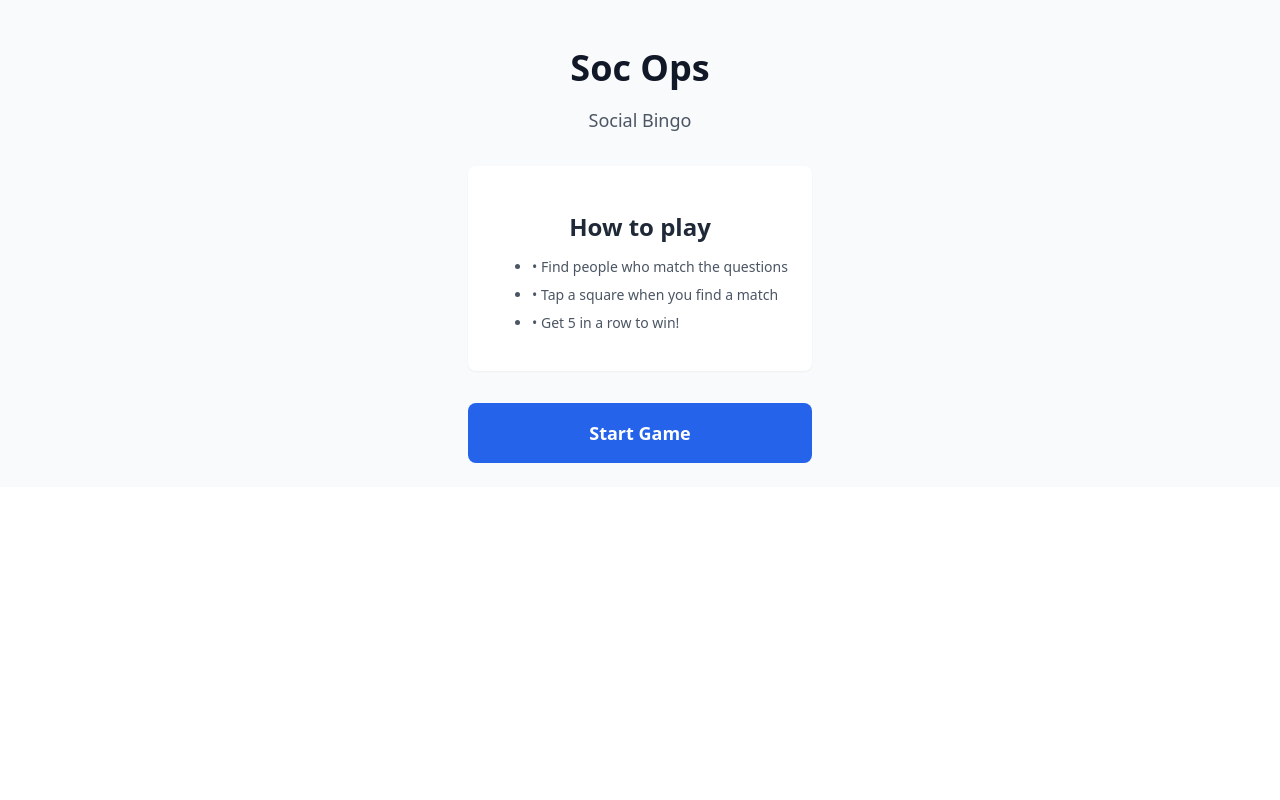
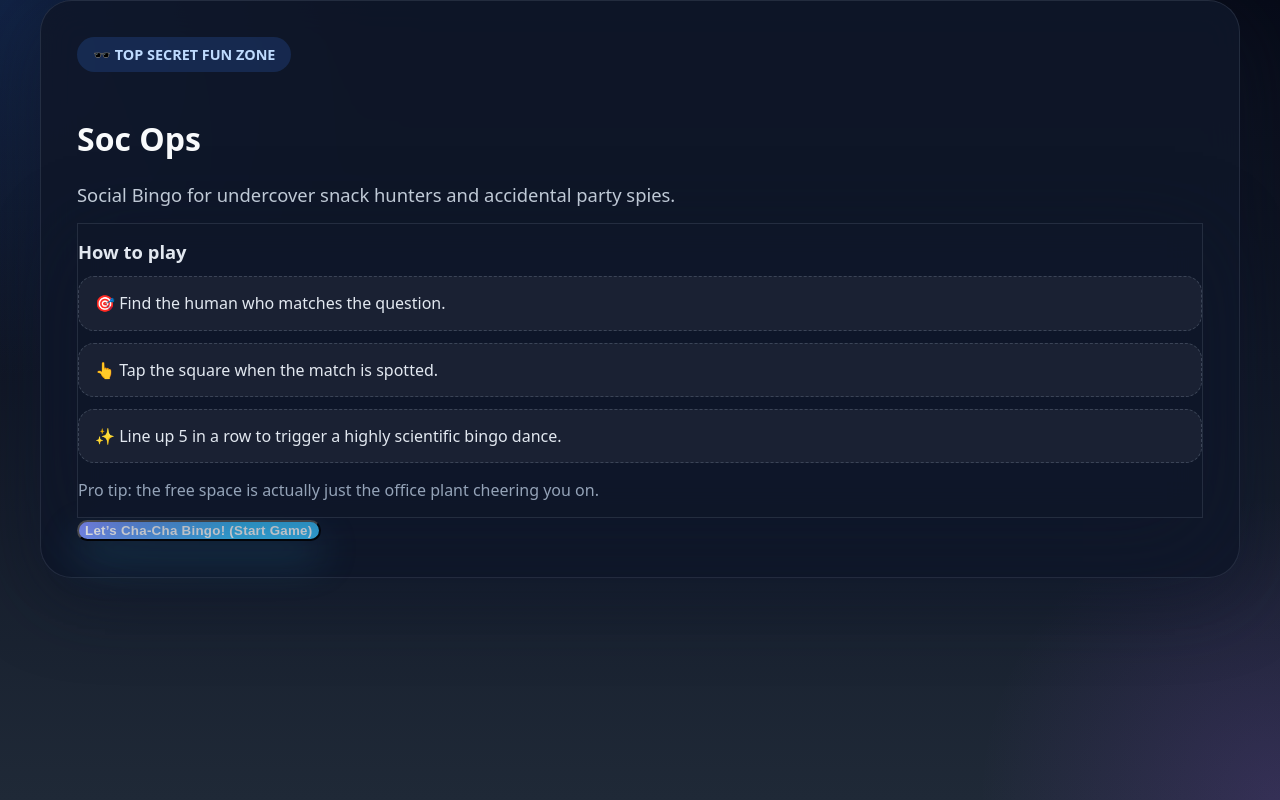
Before and after one commit to slimadvies/my-soc-ops-python, a FastAPI app: page / in a window 1280 px wide. Run offline with FastAPI, Linux system fonts and the light colour scheme.

Commit message:
Let's do a full redesign. Make it funny.
Add a design guide section to copilot-instructions.md

fix the css, the board is not a board anymore. Fix that

```diff
--- a/app/static/css/app.css
+++ b/app/static/css/app.css
@@ -1,155 +1,292 @@
 html,
 body,
 #app {
-    height: 100%;
+    min-height: 100%;
     margin: 0;
 }
 
 body {
-    font-family: system-ui, -apple-system, sans-serif;
+    font-family: system-ui, -apple-system, BlinkMacSystemFont, 'Segoe UI', sans-serif;
+    background: radial-gradient(circle at top left, rgba(59, 130, 246, 0.2), transparent 25%),
+                radial-gradient(circle at bottom right, rgba(168, 85, 247, 0.16), transparent 20%),
+                linear-gradient(180deg, #070b18 0%, #111827 45%, #1f2937 100%);
+    color: #f8fafc;
     -webkit-tap-highlight-color: transparent;
 }
 
-/* Tailwind-like utility classes */
-.h-full { height: 100%; }
-.min-h-full { min-height: 100%; }
-.w-full { width: 100%; }
-.w-16 { width: 4rem; }
-.max-w-sm { max-width: 24rem; }
-.max-w-md { max-width: 28rem; }
-.max-w-xs { max-width: 20rem; }
-
-.flex { display: flex; }
-.flex-col { flex-direction: column; }
-.flex-1 { flex: 1 1 0%; }
-.items-center { align-items: center; }
-.justify-center { justify-content: center; }
-.justify-between { justify-content: space-between; }
-
-.grid { display: grid; }
-.grid-cols-5 { grid-template-columns: repeat(5, minmax(0, 1fr)); }
-.gap-1 { gap: 0.25rem; }
-
-.p-1 { padding: 0.25rem; }
-.p-3 { padding: 0.75rem; }
-.p-4 { padding: 1rem; }
-.p-6 { padding: 1.5rem; }
-.px-3 { padding-left: 0.75rem; padding-right: 0.75rem; }
-.px-4 { padding-left: 1rem; padding-right: 1rem; }
-.px-6 { padding-left: 1.5rem; padding-right: 1.5rem; }
-.px-8 { padding-left: 2rem; padding-right: 2rem; }
-.py-1\.5 { padding-top: 0.375rem; padding-bottom: 0.375rem; }
-.py-2 { padding-top: 0.5rem; padding-bottom: 0.5rem; }
-.py-3 { padding-top: 0.75rem; padding-bottom: 0.75rem; }
-.py-4 { padding-top: 1rem; padding-bottom: 1rem; }
-
-.mb-2 { margin-bottom: 0.5rem; }
-.mb-3 { margin-bottom: 0.75rem; }
-.mb-4 { margin-bottom: 1rem; }
-.mb-6 { margin-bottom: 1.5rem; }
-.mb-8 { margin-bottom: 2rem; }
-.mx-auto { margin-left: auto; margin-right: auto; }
-
-.bg-white { background-color: #ffffff; }
-.bg-gray-50 { background-color: #f9fafb; }
-.bg-gray-100 { background-color: #f3f4f6; }
-.bg-amber-100 { background-color: #fef3c7; }
-.bg-amber-200 { background-color: #fde68a; }
-.bg-accent { background-color: #2563eb; }
-.bg-marked { background-color: #dcfce7; }
-.bg-black\/50 { background-color: rgba(0, 0, 0, 0.5); }
-
-.text-white { color: #ffffff; }
-.text-gray-500 { color: #6b7280; }
-.text-gray-600 { color: #4b5563; }
-.text-gray-700 { color: #374151; }
-.text-gray-800 { color: #1f2937; }
-.text-gray-900 { color: #111827; }
-.text-green-600 { color: #16a34a; }
-.text-green-800 { color: #166534; }
-.text-amber-500 { color: #f59e0b; }
-.text-amber-800 { color: #92400e; }
-.text-amber-900 { color: #78350f; }
-
-.text-xs { font-size: 0.75rem; line-height: 1rem; }
-.text-sm { font-size: 0.875rem; line-height: 1.25rem; }
-.text-lg { font-size: 1.125rem; line-height: 1.75rem; }
-.text-3xl { font-size: 1.875rem; line-height: 2.25rem; }
-.text-4xl { font-size: 2.25rem; line-height: 2.5rem; }
-.text-5xl { font-size: 3rem; line-height: 1; }
-
-.font-semibold { font-weight: 600; }
-.font-bold { font-weight: 700; }
-
-.text-center { text-align: center; }
-.text-left { text-align: left; }
-
-.border { border-width: 1px; }
-.border-b { border-bottom-width: 1px; }
-.border-gray-200 { border-color: #e5e7eb; }
-.border-gray-300 { border-color: #d1d5db; }
-.border-amber-400 { border-color: #fbbf24; }
-.border-marked-border { border-color: #22c55e; }
-
-.rounded { border-radius: 0.25rem; }
-.rounded-lg { border-radius: 0.5rem; }
-.rounded-xl { border-radius: 0.75rem; }
-
-.shadow-sm { box-shadow: 0 1px 2px 0 rgba(0, 0, 0, 0.05); }
-.shadow-xl { box-shadow: 0 20px 25px -5px rgba(0, 0, 0, 0.1), 0 10px 10px -5px rgba(0, 0, 0, 0.04); }
-
-.space-y-2 > * + * { margin-top: 0.5rem; }
-
-.fixed { position: fixed; }
-.absolute { position: absolute; }
-.relative { position: relative; }
-.inset-0 { top: 0; right: 0; bottom: 0; left: 0; }
-.top-0\.5 { top: 0.125rem; }
-.right-0\.5 { right: 0.125rem; }
-
-.z-50 { z-index: 50; }
-
-.aspect-square { aspect-ratio: 1 / 1; }
-
-.select-none { user-select: none; }
-
-.transition-all { transition-property: all; transition-timing-function: cubic-bezier(0.4, 0, 0.2, 1); transition-duration: 150ms; }
-.transition-colors { transition-property: color, background-color, border-color; transition-timing-function: cubic-bezier(0.4, 0, 0.2, 1); transition-duration: 150ms; }
-.duration-150 { transition-duration: 150ms; }
-
-button:active .active\:bg-gray-100 { background-color: #f3f4f6; }
-button:active .active\:bg-accent-light { background-color: #3b82f6; }
-
-button {
-    cursor: pointer;
-    border: none;
-    background: none;
-    font: inherit;
+.visually-hidden {
+    position: absolute !important;
+    width: 1px;
+    height: 1px;
+    padding: 0;
+    margin: -1px;
+    overflow: hidden;
+    clip: rect(0, 0, 0, 0);
+    white-space: nowrap;
+    border: 0;
 }
 
-button:disabled {
-    cursor: default;
+#app {
+    min-height: 100vh;
 }
 
-.wrap-break-word {
-    word-break: break-word;
+.page-shell {
+    width: min(100%, 1200px);
+    margin: 0 auto;
 }
 
-.hyphens-auto {
-    hyphens: auto;
+.hero-card,
+.glass-panel,
+.celebration-card {
+    background: rgba(15, 23, 42, 0.88);
+    border: 1px solid rgba(148, 163, 184, 0.16);
+    backdrop-filter: blur(18px);
+    box-shadow: 0 20px 80px rgba(15, 23, 42, 0.45);
 }
 
-.leading-tight {
-    line-height: 1.25;
+.hero-card {
+    padding: 2.25rem;
+    border-radius: 2rem;
 }
 
-.min-h-\[60px\] {
-    min-height: 60px;
+.hero-badge {
+    display: inline-flex;
+    align-items: center;
+    justify-content: center;
+    gap: 0.5rem;
+    padding: 0.5rem 1rem;
+    border-radius: 999px;
+    background: rgba(59, 130, 246, 0.18);
+    color: #bfdbfe;
+    font-size: 0.9rem;
+    font-weight: 700;
+    margin-bottom: 1.5rem;
+}
+
+.subheading {
+    color: #cbd5e1;
+    font-size: 1.15rem;
+    margin-bottom: 1rem;
+}
+
+.section-title {
+    font-size: 1.15rem;
+    font-weight: 700;
+    margin-bottom: 0.75rem;
+    color: #e2e8f0;
+}
+
+.fun-list {
+    list-style: none;
+    padding: 0;
+    margin: 0;
+    display: grid;
+    gap: 0.75rem;
+}
+
+.fun-list li {
+    padding: 0.95rem 1rem;
+    border-radius: 1rem;
+    background: rgba(255, 255, 255, 0.05);
+    border: 1px dashed rgba(148, 163, 184, 0.28);
+    color: #e2e8f0;
+}
+
+.text-muted {
+    color: #94a3b8;
+}
+
+.neon-button {
+    background: linear-gradient(135deg, #818cf8, #38bdf8 65%);
+    color: #f8fafc;
+    border-radius: 1.5rem;
+    font-weight: 800;
+    letter-spacing: 0.02em;
+    box-shadow: 0 18px 40px rgba(56, 189, 248, 0.25);
+    transition: transform 180ms ease, box-shadow 180ms ease;
+}
+
+.neon-button:hover,
+.neon-button:focus {
+    transform: translateY(-2px);
+    box-shadow: 0 26px 55px rgba(56, 189, 248, 0.35);
+}
+
+.neon-button:active {
+    transform: translateY(1px);
+}
+
+.game-header {
+    display: flex;
+    flex-wrap: wrap;
+    align-items: center;
+    justify-content: space-between;
+    gap: 1rem;
+    padding: 1.25rem 1.5rem;
+    background: rgba(15, 23, 42, 0.92);
+    border: 1px solid rgba(148, 163, 184, 0.16);
+    border-radius: 1.75rem;
+}
+
+.ghost-button {
+    display: inline-flex;
+    align-items: center;
+    justify-content: center;
+    padding: 0.85rem 1rem;
+    border-radius: 999px;
+    background: rgba(255, 255, 255, 0.05);
+    color: #cbd5e1;
+    border: 1px solid rgba(148, 163, 184, 0.16);
+    font-size: 0.95rem;
+    transition: background 150ms ease, transform 150ms ease;
+}
+
+.ghost-button:hover,
+.ghost-button:focus {
+    background: rgba(255, 255, 255, 0.12);
+    transform: translateY(-1px);
+}
+
+.brand-block {
+    display: grid;
+    gap: 0.5rem;
+    align-items: center;
+}
+
+.brand-emoji {
+    font-size: 2.25rem;
+}
+
+.title {
+    font-size: 2rem;
+    font-weight: 800;
+    letter-spacing: -0.04em;
+    margin: 0;
+}
+
+.subtitle {
+    margin: 0;
+    color: #94a3b8;
+}
+
+.status-badge {
+    padding: 0.85rem 1.2rem;
+    border-radius: 999px;
+    background: rgba(56, 189, 248, 0.14);
+    color: #bfdbfe;
+    font-weight: 700;
+    white-space: nowrap;
+}
+
+.info-strip,
+.footer-note,
+.bingo-banner {
+    padding: 1rem 1.25rem;
+    border-radius: 1.5rem;
+    background: rgba(255, 255, 255, 0.05);
+    border: 1px solid rgba(148, 163, 184, 0.14);
+    color: #cbd5e1;
+}
+
+.bingo-banner {
+    color: #fde68a;
+    border-color: rgba(251, 191, 36, 0.2);
+    background: rgba(245, 158, 11, 0.1);
+}
+
+.board-shell {
+    padding: 0.75rem;
+    background: rgba(255, 255, 255, 0.05);
+    border-radius: 1.75rem;
+    border: 1px solid rgba(148, 163, 184, 0.14);
+}
+
+.bingo-grid {
+    display: grid;
+    grid-template-columns: repeat(5, minmax(0, 1fr));
+    gap: 0.85rem;
+    width: min(100%, 680px);
+    aspect-ratio: 1 / 1;
+    margin: 0 auto;
+    padding: 0.75rem;
+    background: rgba(15, 23, 42, 0.88);
+    border-radius: 1.5rem;
+}
+
+.bingo-tile {
+    position: relative;
+    aspect-ratio: 1 / 1;
+    border-radius: 1.15rem;
+    border: 1px solid rgba(148, 163, 184, 0.16);
+    background: rgba(15, 23, 42, 0.82);
+    color: #e2e8f0;
+    padding: 1rem;
+    line-height: 1.25;
+    display: flex;
+    align-items: center;
+    justify-content: center;
+    text-align: center;
+    box-shadow: inset 0 0 0 1px rgba(255, 255, 255, 0.03);
+}
+
+.tile-normal:hover,
+.tile-normal:focus {
+    background: rgba(59, 130, 246, 0.18);
+    transform: translateY(-1px);
+}
+
+.tile-marked {
+    background: linear-gradient(135deg, rgba(34, 197, 94, 0.18), rgba(14, 165, 233, 0.12));
+    border-color: rgba(34, 197, 94, 0.32);
+    color: #d9f99d;
+}
+
+.tile-winning {
+    background: linear-gradient(135deg, rgba(245, 158, 11, 0.2), rgba(251, 191, 36, 0.14));
+    border-color: rgba(245, 158, 11, 0.35);
+    color: #fef3c7;
+    box-shadow: 0 0 0 1px rgba(251, 191, 36, 0.18);
+}
+
+.free-space {
+    background: radial-gradient(circle at center, rgba(59, 130, 246, 0.2), rgba(15, 23, 42, 0.92));
+    border-color: rgba(59, 130, 246, 0.28);
+}
+
+.checkmark {
+    position: absolute;
+    top: 0.75rem;
+    right: 0.75rem;
+    color: #86efac;
+    font-size: 0.9rem;
+    font-weight: 800;
+}
+
+.celebration-card {
+    padding: 2rem;
+    border-radius: 2rem;
+}
+
+.celebration-emoji {
+    font-size: 4rem;
+    margin-bottom: 0.75rem;
+}
+
+.celebration-title {
+    font-size: 2rem;
+    font-weight: 900;
+    color: #fef3c7;
+    margin-bottom: 0.5rem;
+}
+
+.celebration-copy {
+    color: #cbd5e1;
+    margin-bottom: 1.25rem;
 }
 
 @keyframes bounce {
     0%, 100% {
-        transform: translateY(-25%);
+        transform: translateY(-18%);
         animation-timing-function: cubic-bezier(0.8, 0, 1, 1);
     }
     50% {
@@ -158,6 +295,6 @@ button:disabled {
     }
 }
 
-.animate-\[bounce_0\.5s_ease-out\] {
+.animate-[bounce_0.5s_ease-out] {
     animation: bounce 0.5s ease-out;
 }
--- a/app/templates/base.html
+++ b/app/templates/base.html
@@ -3,15 +3,15 @@
 <head>
 <meta charset="utf-8">
     <meta name="viewport" content="width=device-width, initial-scale=1.0, maximum-scale=1.0, user-scalable=no">
-    <meta name="theme-color" content="#2563eb">
-    <meta name="description" content="Social Bingo - Find people who match the questions!">
-    <title>Soc Ops - Social Bingo</title>
+    <meta name="theme-color" content="#111827">
+    <meta name="description" content="Welcome to the secret circus of social bingo. Laugh, find weird humans, and get bingo!">
+    <title>SOC OPS: The Silly Bingo Bureau</title>
     <link rel="stylesheet" href="/static/css/app.css">
     <link rel="icon" type="image/png" href="/static/favicon.png">
     <script src="/static/js/htmx.min.js"></script>
 </head>
 <body>
-    <div id="app">
+    <div id="app" class="app-shell">
         {% block content %}{% endblock %}
     </div>
 </body>
--- a/app/templates/components/start_screen.html
+++ b/app/templates/components/start_screen.html
@@ -1,24 +1,27 @@
 <div id="game-container">
-<div class="flex flex-col items-center justify-center min-h-full p-6 bg-gray-50">
-    <div class="text-center max-w-sm">
-        <h1 class="text-4xl font-bold text-gray-900 mb-2">Soc Ops</h1>
-        <p class="text-lg text-gray-600 mb-8">Social Bingo</p>
+<div class="page-shell flex flex-col items-center justify-center min-h-full p-6">
+    <div class="hero-card max-w-lg text-center">
+        <div class="hero-badge">🕶️ TOP SECRET FUN ZONE</div>
+        <h1 class="text-5xl font-bold mb-2">Soc Ops</h1>
+        <p class="subheading mb-6">Social Bingo for undercover snack hunters and accidental party spies.</p>
 
-        <div class="bg-white rounded-lg p-6 shadow-sm border border-gray-200 mb-8">
-            <h2 class="font-semibold text-gray-800 mb-3">How to play</h2>
-            <ul class="text-left text-gray-600 text-sm space-y-2">
-                <li>• Find people who match the questions</li>
-                <li>• Tap a square when you find a match</li>
-                <li>• Get 5 in a row to win!</li>
+        <div class="glass-panel mb-8 text-left">
+            <h2 class="section-title">How to play</h2>
+            <ul class="fun-list">
+                <li>🎯 Find the human who matches the question.</li>
+                <li>👆 Tap the square when the match is spotted.</li>
+                <li>✨ Line up 5 in a row to trigger a highly scientific bingo dance.</li>
             </ul>
+            <p class="text-sm text-muted">Pro tip: the free space is actually just the office plant cheering you on.</p>
         </div>
 
         <button
             hx-post="/start"
             hx-target="#game-container"
             hx-swap="outerHTML"
-            class="w-full bg-accent text-white font-semibold py-4 px-8 rounded-lg text-lg active:bg-accent-light transition-colors">
-            Start Game
+            class="neon-button w-full py-4 px-8 rounded-xl text-xl font-bold shadow-xl">
+            Let’s Cha-Cha Bingo! <span class="visually-hidden">Start Game</span>
+            <span aria-hidden="true">(Start Game)</span>
         </button>
     </div>
 </div>
```
Also changed, not shown: app/templates/components/bingo_board.html (+7 -7 lines), app/templates/components/bingo_modal.html (+7 -7 lines), app/templates/components/game_screen.html (+23 -14 lines), copilot-instructions.md (added, +11 -0 lines).
